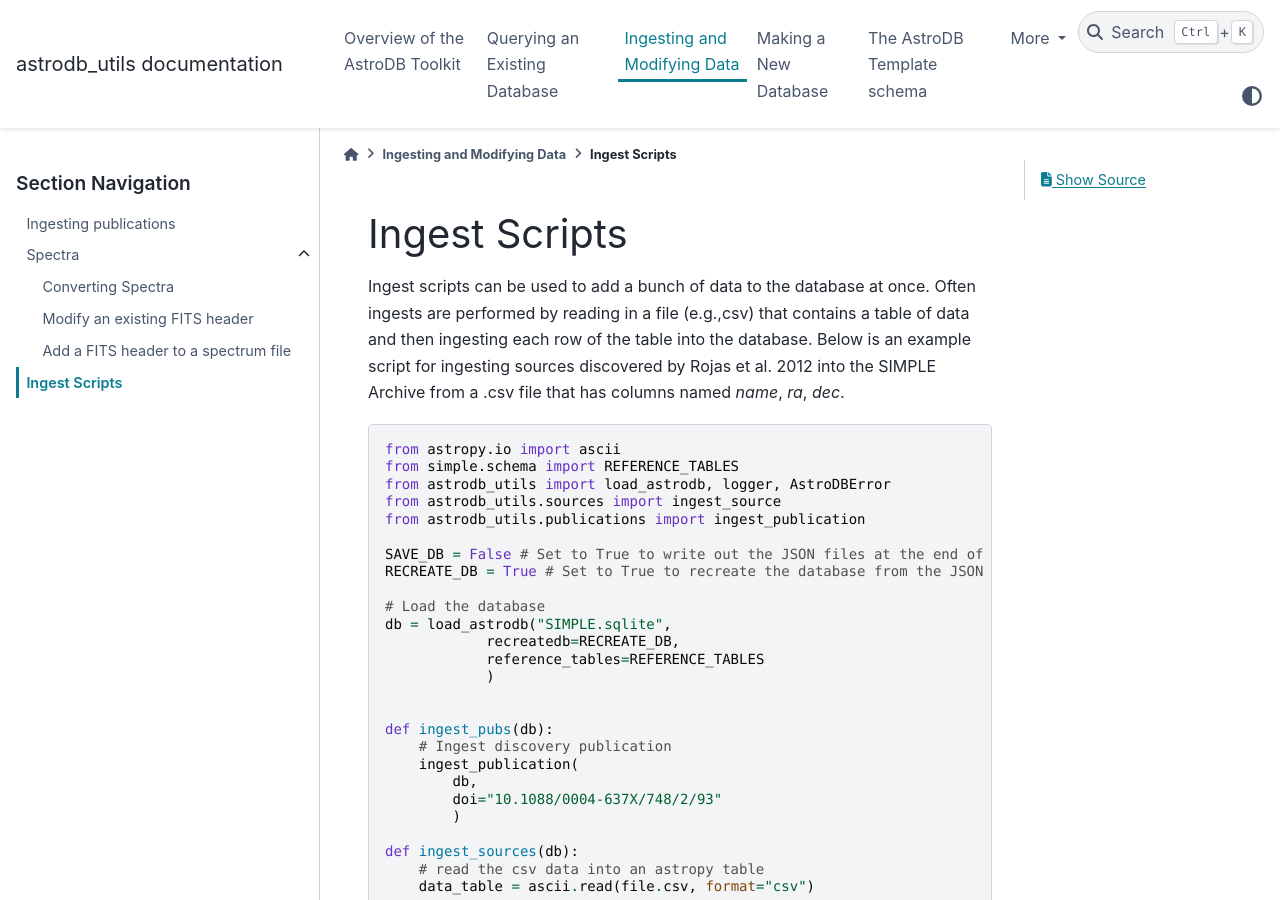
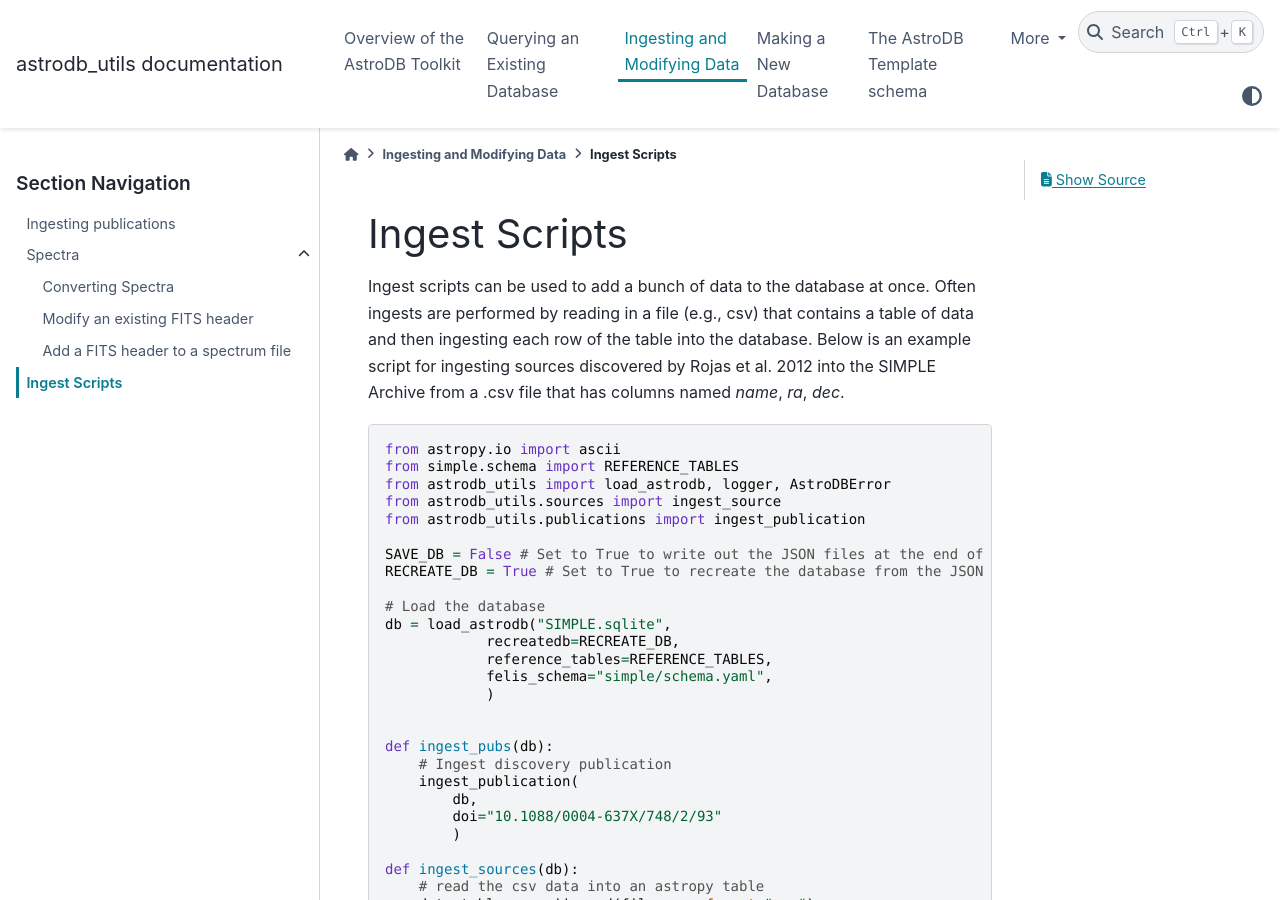
Before and after one commit to astrodbtoolkit/astrodb_utils, a Sphinx documentation site: the page built from docs/pages/ingesting/ingest_scripts.rst, in a window 1280 px wide and 900 px high. Built offline with Sphinx 7.4.7 and the PyData theme 0.15.4, drawn with Linux system fonts in a browser that asks for light colours; the version number could not be read and is left out.

Commit message:
add felis to example  ingest script

```diff
--- a/docs/pages/ingesting/ingest_scripts.rst
+++ b/docs/pages/ingesting/ingest_scripts.rst
@@ -1,9 +1,10 @@
 Ingest Scripts
 ==============
 Ingest scripts can be used to add a bunch of data to the database at once.
-Often ingests are performed by reading in a file (e.g.,csv) that contains a table of data
-and then ingesting each row of the table into the database.
-Below is an example script for ingesting sources discovered by Rojas et al. 2012 into the SIMPLE Archive from a .csv file
+Often ingests are performed by reading in a file (e.g., csv) that contains
+a table of data and then ingesting each row of the table into the database.
+Below is an example script for ingesting sources discovered by
+Rojas et al. 2012 into the SIMPLE Archive from a .csv file
 that has columns named `name`, `ra`, `dec`.
 
 .. code-block:: python
@@ -20,7 +21,8 @@ that has columns named `name`, `ra`, `dec`.
     # Load the database
     db = load_astrodb("SIMPLE.sqlite",
                 recreatedb=RECREATE_DB,
-                reference_tables=REFERENCE_TABLES
+                reference_tables=REFERENCE_TABLES,
+                felis_schema="simple/schema.yaml",
                 )
 
 
```
